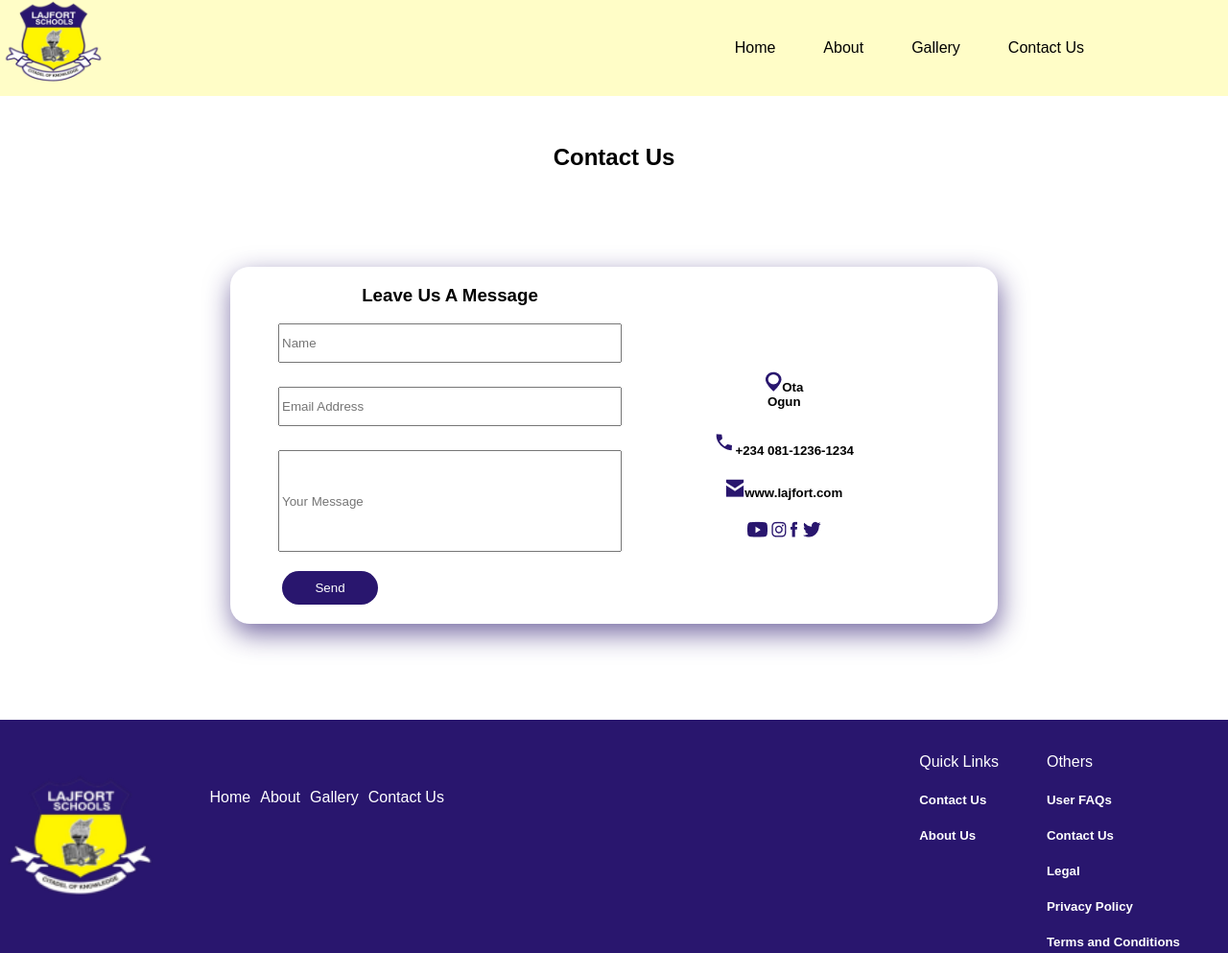
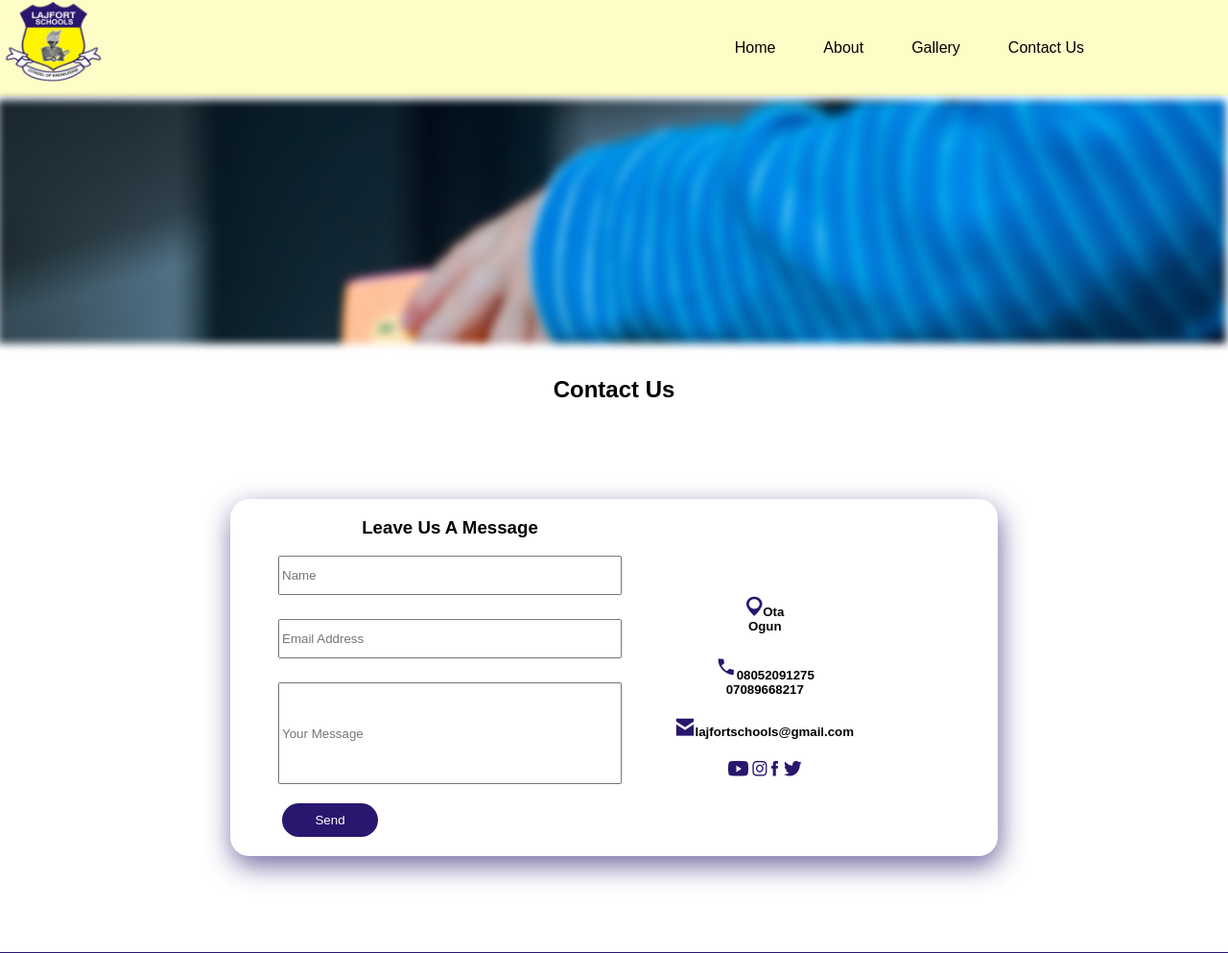
Before and after one commit to folarinwa4-rasaq/Lajfort, a Django app: page /contact in a window 1280 px wide. Shown: the top 993 px of the page at 96% size. Run offline with Django 5.2, Linux system fonts and the light colour scheme.

Commit message:
second changes

```diff
--- a/Templates/about.html
+++ b/Templates/about.html
@@ -60,7 +60,7 @@
                     </ul>
                 </div>
                 <div>
-                    <img src="{{a.image.url}}" class="mission-img" alt="">
+                    <img src="{{a.image2.url}}" class="mission-img" alt="">
                 </div>
             </div>
             {% endfor %}
--- a/Templates/contact.html
+++ b/Templates/contact.html
@@ -23,6 +23,7 @@
         </nav>
     </header>
     <section class="contact">
+        <img src="{% static 'images/Lajfort-contact-img.png' %}" class="contact-img" alt="">
         <h1>Contact Us</h1>
         <div class="message">
             <div class="message-box">
@@ -38,8 +39,8 @@
                 </div>
                 <div>
                     <h5><span><img src="{% static 'images/Lajfort-contact-location.png' %}" alt=""></span>Ota<br>Ogun</h5>
-                    <h5><span><img src="{% static 'images/Lajfort-contact-phone.png' %}" alt=""></span>+234 081-1236-1234</h5>
-                    <h5><span><img src="{% static 'images/Lajfort-contact-email.png' %}" alt=""></span>www.lajfort.com</h5>
+                    <h5><span><img src="{% static 'images/Lajfort-contact-phone.png' %}" alt=""></span>08052091275<br>07089668217</h5>
+                    <h5><span><img src="{% static 'images/Lajfort-contact-email.png' %}" alt=""></span>lajfortschools@gmail.com</h5>
                     <div class="contact-social">
                         <img src="{% static 'images/Lajfort-contact-youtube.png' %}" alt="">
                         <img src="{% static 'images/Lajfort-contact-instagram.png' %}" alt="">
--- a/Templates/home.html
+++ b/Templates/home.html
@@ -122,8 +122,8 @@
                 </div>
                 <div>
                     <h5><span><img src="{% static 'images/Lajfort-contact-location.png' %}" alt=""></span>Ota<br>Ogun</h5>
-                    <h5><span><img src="{% static 'images/Lajfort-contact-phone.png' %}" alt=""></span>+234 081-1236-1234</h5>
-                    <h5><span><img src="{% static 'images/Lajfort-contact-email.png' %}" alt=""></span>www.lajfort.com</h5>
+                    <h5><span><img src="{% static 'images/Lajfort-contact-phone.png' %}" alt=""></span>08052091275<br>07089668217</h5>
+                    <h5><span><img src="{% static 'images/Lajfort-contact-email.png' %}" alt=""></span>lajfortschools@gmail.com</h5>
                     <div class="contact-social">
                         <img src="{% static 'images/Lajfort-contact-youtube.png' %}" alt="">
                         <img src="{% static 'images/Lajfort-contact-instagram.png' %}" alt="">
--- a/static/css/home.css
+++ b/static/css/home.css
@@ -348,13 +348,13 @@ small {
 }
 
 .message-content {
-    /*padding-bottom: 10px;
-    padding-left: 10px;
-    padding-right: 10px;
-    padding-bottom: -100px;
-    padding-top: -200px;*/
     height: 100px;
     width: 350px;
+}
+
+.contact-img {
+    width: 100%;
+    margin-top: -56px;
 }
 
 .message-content::placeholder {
```
Also changed, not shown: db.sqlite3, media/lajfort4_18e1WDv.jpg (added), static/images/Lajfort-contact-img.png (added).
